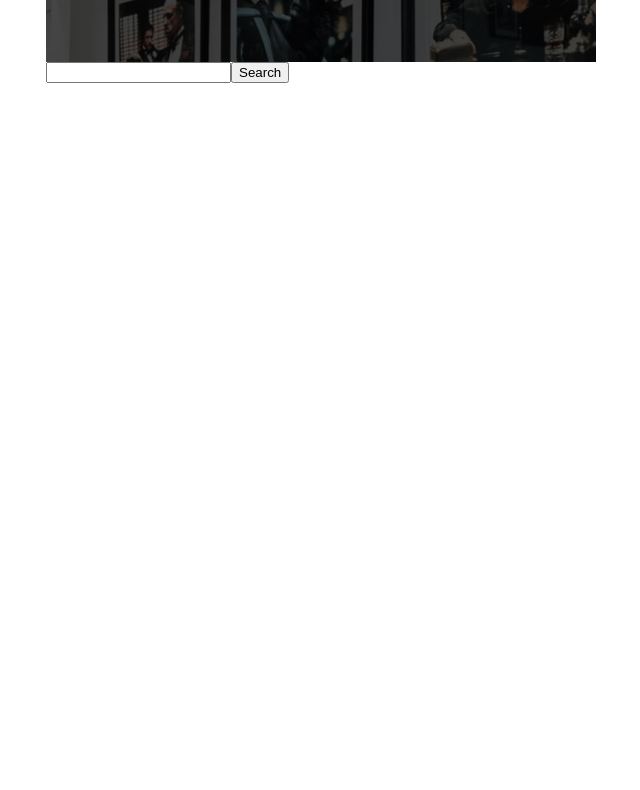
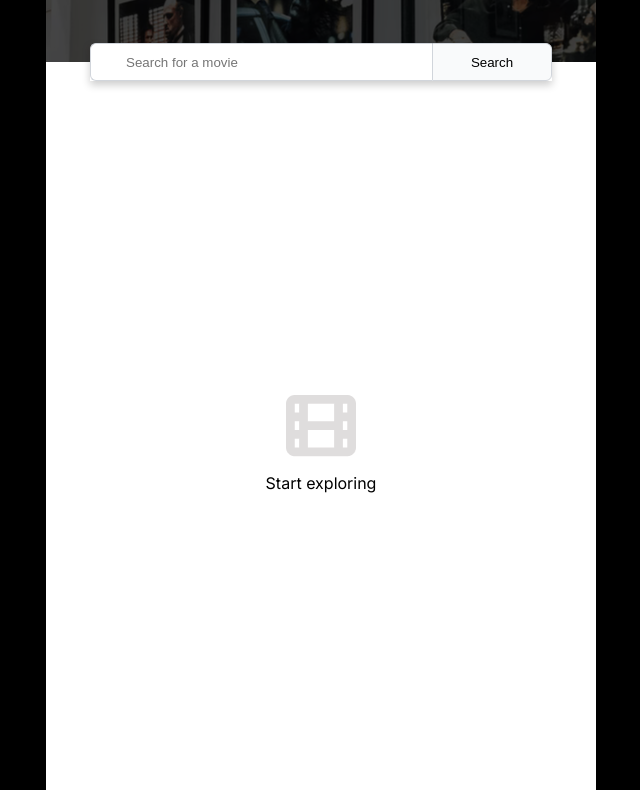
Before and after one commit to jfventures97/movie-watchlist, a website built with Vite: page index.html in a window 1280 px wide. Shown: the part 146-936 px from the top of the page, without its empty margins (319-959 px from the left). Before the commit the page ends 800 px from the top, so only its background shows below. Built offline with nearby package versions, Linux system fonts and the light colour scheme.

Commit message:
first main page almost finish. added movie icon but havent style

```diff
--- a/index.css
+++ b/index.css
@@ -2,6 +2,7 @@ html, body {
     margin: 0;
     padding: 0;
     font-family: "Inter", sans-serif;
+    background-color: black;
 }
 
 .main-container {
@@ -22,6 +23,7 @@ html, body {
     background-image: url(images/background-picture.png);
     background-position: 20% 20%;
     color: white;
+     position: relative;
 
 
       /* add a dark overlay */
@@ -41,3 +43,53 @@ html, body {
     margin-bottom: 5px;
     font-weight: 700;
 }
+
+.search-box {
+     position: absolute;
+    bottom: -19px;  /* half of search-box height (38px / 2 = 19px) */
+    left: 50%;
+    transform: translateX(-50%); /* center horizontally */
+
+    display: flex;
+    align-items: center;
+
+    /* optional: add a shadow so it stands out */
+    box-shadow: 0 4px 8px rgba(0,0,0,0.2);
+}
+
+.search-bar {
+    width: 342px;
+    height: 38px;
+    border: 1px solid #D1D5DB;   /* fixed your border syntax */
+    border-right: none;          /* remove right border so it merges with button */
+    border-radius: 6px 0 0 6px;  /* round only left corners */
+    padding: 0 10px;
+    outline: none;               /* optional: remove blue outline */
+    color: #6B7280;
+    font-weight: 500;
+
+
+  padding-left: 35px;  /* space so text doesn’t overlap icon */
+
+}
+
+.search-button {
+    height: 38px;
+    width: 120px;
+    background-color: #F9FAFB;
+    border: 1px solid #D1D5DB;   /* fixed border syntax */
+    border-radius: 0 6px 6px 0;  /* round only right corners */
+    cursor: pointer;
+}
+
+.movie-container {
+    height: 571px;
+    background-color: #ffffff;
+  display: flex;
+  flex-direction: column;   /* stack image on top of text */
+  justify-content: center;  /* vertical centering */
+  align-items: center;      /* horizontal centering */
+  height: 100%;             /* make sure container has height */
+  text-align: center;       /* center text inside <p> */
+
+}
--- a/index.html
+++ b/index.html
@@ -10,9 +10,17 @@
             <div class="top-container" id="top-container">
                 <h1>Find your film</h1>
                 <h4> My Watchlist</h4>
+
+                 <div class="search-box">
+                    <input class="search-bar" placeholder="Search for a movie" type="text"><button class="search-button">Search</button>
+                </div>
             </div>
-            <div id="movie-container">
-            <input type="text"><button>Search</button>
+
+
+
+            <div class="movie-container" id="movie-container">
+            <img src="images/film-icon.png">
+            <p>Start exploring</p>
             </div>
         </div>
         <script src="index.js"></script>
```
Also changed, not shown: images/film-icon.png (added), images/icon-3.png (added).
